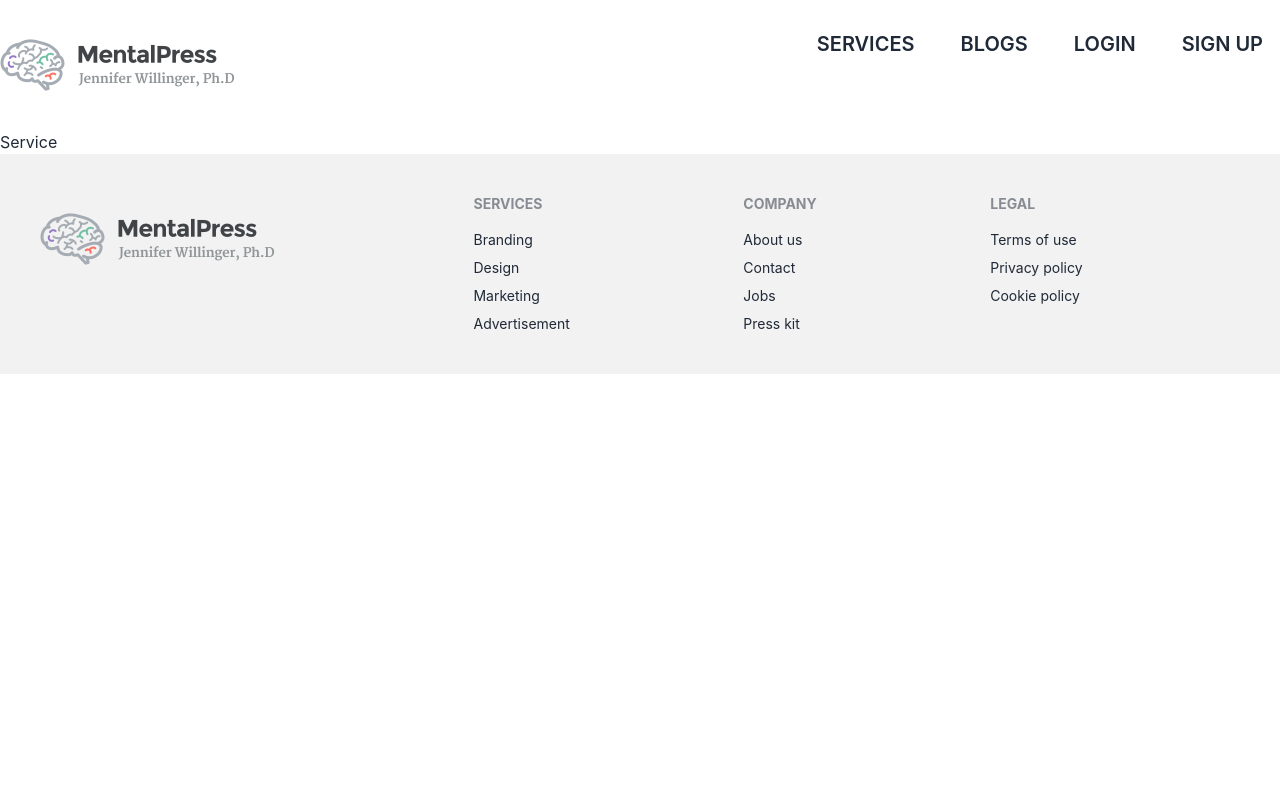
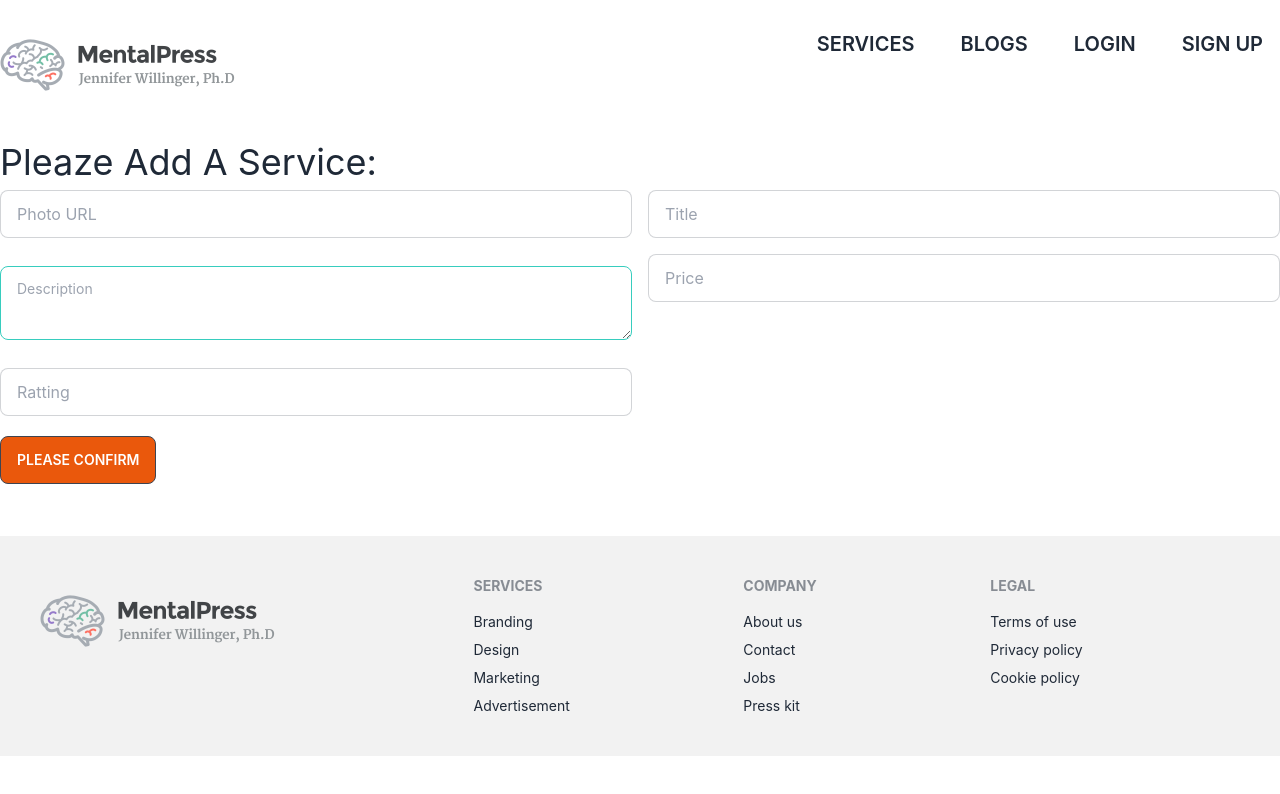
Before and after one commit to nazmulbhuyian/mentalPrees-client, a React (Create React App) app: page /addService in a window 1280 px wide. Shown: the top 794 px of the page. Built offline with nearby package versions, Linux system fonts and the light colour scheme; no server answers.

Commit message:
service update

```diff
--- a/src/pages/MyReviewAndService/AddService.js
+++ b/src/pages/MyReviewAndService/AddService.js
@@ -1,10 +1,77 @@
-import React from 'react';
+import React, { useContext } from 'react';
+import { AuthContext } from '../../context/AuthProvider/AuthProvider';
 
 const AddService = () => {
+
+    const {user} = useContext(AuthContext);
+
+    const handlePlaceOrder = event => {
+        event.preventDefault();
+        const form = event.target;
+        const title = form.title.value;
+        const description = form.description.value;
+        const photo = form.photo.value;
+        const price = form.price.value;
+        const ratting = form.ratting.value;
+
+        const comment = {
+            title,
+            photo,
+            description,
+            price,
+            ratting
+        }
+
+        fetch('http://localhost:5000/services', {
+            method: 'POST',
+            headers: {
+                'content-type': 'application/json'
+            },
+            body: JSON.stringify(comment)
+        })
+            .then(res => res.json())
+            .then(data => {
+                console.log(data)
+                if (data.acknowledged) {
+                    // alert('Ordered Confirm Successfully')
+                    form.reset();
+                }
+            })
+            .catch(err => console.error(err))
+
+
+    }
+
     return (
-        <div>
-            <h1>Service</h1>
-        </div>
+        // <div className="card w-full bg-base-100 shadow-xl">
+        //         <figure><img src={img} alt="Shoes" /></figure>
+        //         <div className="card-body">
+        //             <h2 className="card-title">
+        //                 {title}
+        //             </h2>
+        //             {description}
+        //             <div className="card-actions justify-between">
+        //                 <div className="badge badge-outline text-red-400">Price: ${price}</div>
+        //                 <div className="badge badge-outline text-red-400">Ratting: {ratting}</div>
+        //             </div>
+        //             <Link to='/allServices'><button className='btn btn-ghost bg-red-400'>Go Back</button></Link>
+        //         </div>
+        //     </div>
+
+
+
+        <form onSubmit={handlePlaceOrder} className='my-8'>
+            <h2 className="text-4xl my-2">Pleaze Add A Service:</h2>
+            <div className='grid grid-cols-1 lg:grid-cols-2 gap-4'>
+            <input name='photo' type="text" placeholder="Photo URL" className="input input-bordered w-full" required />
+                <input name='title' type="text" placeholder="Title" className="input input-bordered w-full" required />
+                <textarea name='description' className="textarea textarea-accent w-full my-3" placeholder="Description" required></textarea>
+                <input name='price' type="text" placeholder="Price" className="input input-bordered w-full" required />
+                <input name='ratting' type="text" placeholder="Ratting" className="input input-bordered w-full" required />
+            </div>
+
+            <input className='btn my-5 bg-orange-600' type="submit" value="Please Confirm" />
+        </form>
     );
 };
 
--- a/src/pages/MyReviewAndService/MyReview.js
+++ b/src/pages/MyReviewAndService/MyReview.js
@@ -38,7 +38,7 @@ const MyReview = () => {
     return (
         <div>
         {
-            orders?.map(item => <div className="card w-2/5 bg-base-100 shadow-xl my-10">
+            orders?.map(item => <div className="card w-3/5 bg-base-100 shadow-xl my-10">
 
         <div className='flex'>
         <div>
--- a/src/pages/shared/Header/Header.js
+++ b/src/pages/shared/Header/Header.js
@@ -24,10 +24,10 @@ const Header = () => {
                 {
                     user?.email ?
                         <>
-                            <Link to='/myReview'><button className='btn btn-ghost ml-3 text-xl'>My reviews</button></Link>
-                            <Link to='/addService'><button className='btn btn-ghost ml-3 text-xl'>Add service</button></Link>
-                            <button onClick={handleLogOut} className='btn btn-ghost ml-3 text-xl'>Sign Out</button>
-
+                            <Link to='/myReview'><button className='btn btn-ghost ml-2 text-xl'>My reviews</button></Link>
+                            <Link to='/addService'><button className='btn btn-ghost ml-2 text-xl'>Add service</button></Link>
+                            <button onClick={handleLogOut} className='btn btn-ghost ml-2 text-xl'>Sign Out</button>
+                            <p>{user?.photoURL ? user.photoURL : ''}</p>
                         </>
                         :
                         <>
@@ -36,7 +36,7 @@ const Header = () => {
                         </>
 
                 }
-                <p>{user?.email ? user.email : ''}</p>
+
             </div>
         </div>
     );
```
